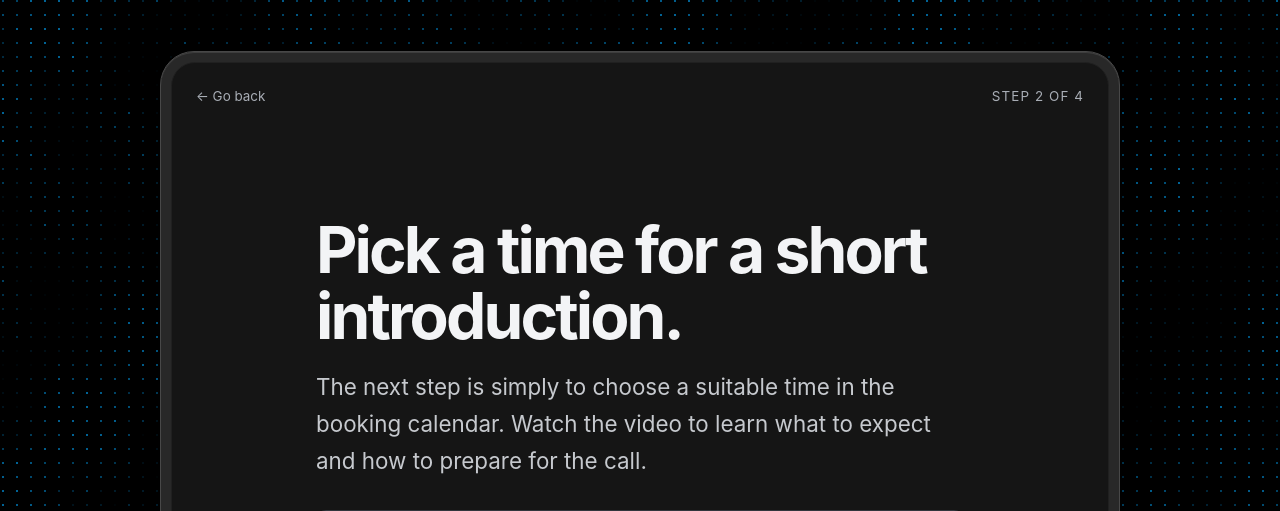
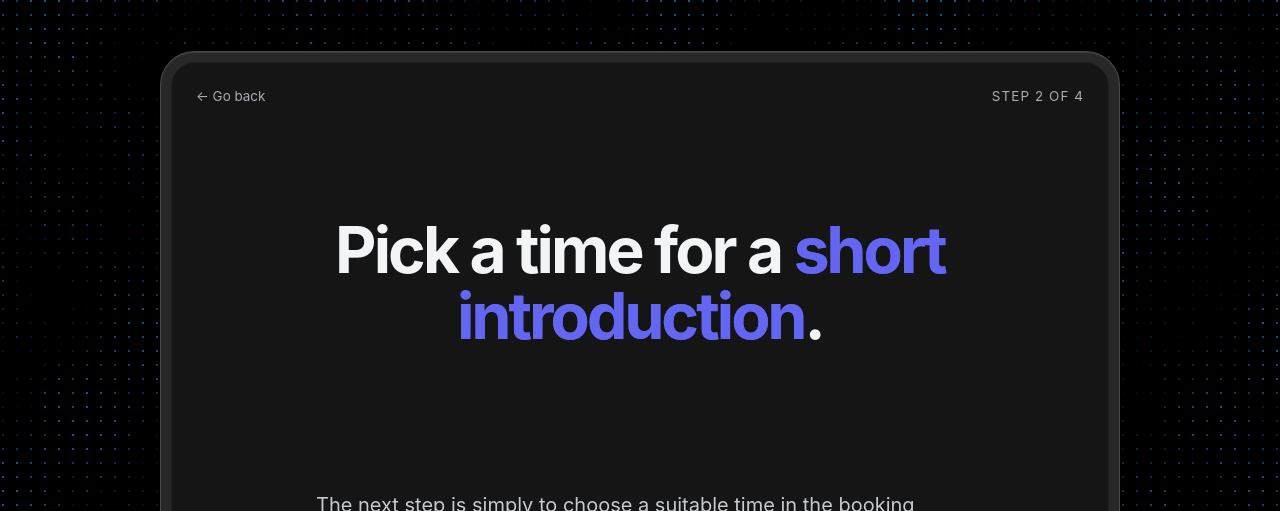
Before and after one commit to kristianneuhen/NeuhenAI, a Flask app: page /how-it-works in a window 1280 px wide. Shown: the top 511 px of the page. Run offline with Flask 3, Linux system fonts and the light colour scheme; the visitor is signed in with stand-in values (Sample User, id 1); grey boxes are pictures that could not be loaded.

Commit message:
Match booking intro styling to acquisition intro

```diff
--- a/static/styles.css
+++ b/static/styles.css
@@ -173,6 +173,7 @@ body:has(.hero-outside) { padding: 0; }
 }
 .acquire-intro .hero-title + .lead { text-align: left !important; }
 .funnel-card--acquire .video-embed { margin-top: 10px; }
+.registration-intro + .video-embed { margin-top: 10px; }
 .eyebrow { color: #c9cdd2; font-weight: 750; margin: 0 0 12px; }
 .hero-eyebrow { color: #6366f1; font-size: clamp(1rem, 1.8vw, 1.25rem); font-weight: 500; letter-spacing: .01em; }
 .hero-title { font-size: clamp(2.8rem, 6.5vw, 5.4rem); font-weight: 500; letter-spacing: -.05em; }
--- a/templates/registration.html
+++ b/templates/registration.html
@@ -4,11 +4,10 @@
 
 {% block content %}
 <section class="funnel-card">
-  <h1>Pick a time for a short introduction.</h1>
-  <p class="lead">
-    The next step is simply to choose a suitable time in the booking calendar.
-    Watch the video to learn what to expect and how to prepare for the call.
-  </p>
+  <div class="acquire-intro registration-intro">
+    <h1 class="hero-title">Pick a time for a <span class="acquire-accent">short introduction</span>.</h1>
+    <p class="lead">The next step is simply to choose a suitable time in the booking calendar. Watch the video to learn what to expect and how to prepare for the call.</p>
+  </div>
 
   {% set video = videos.booking_guidance %}
   {% include "_video_embed.html" %}
```
